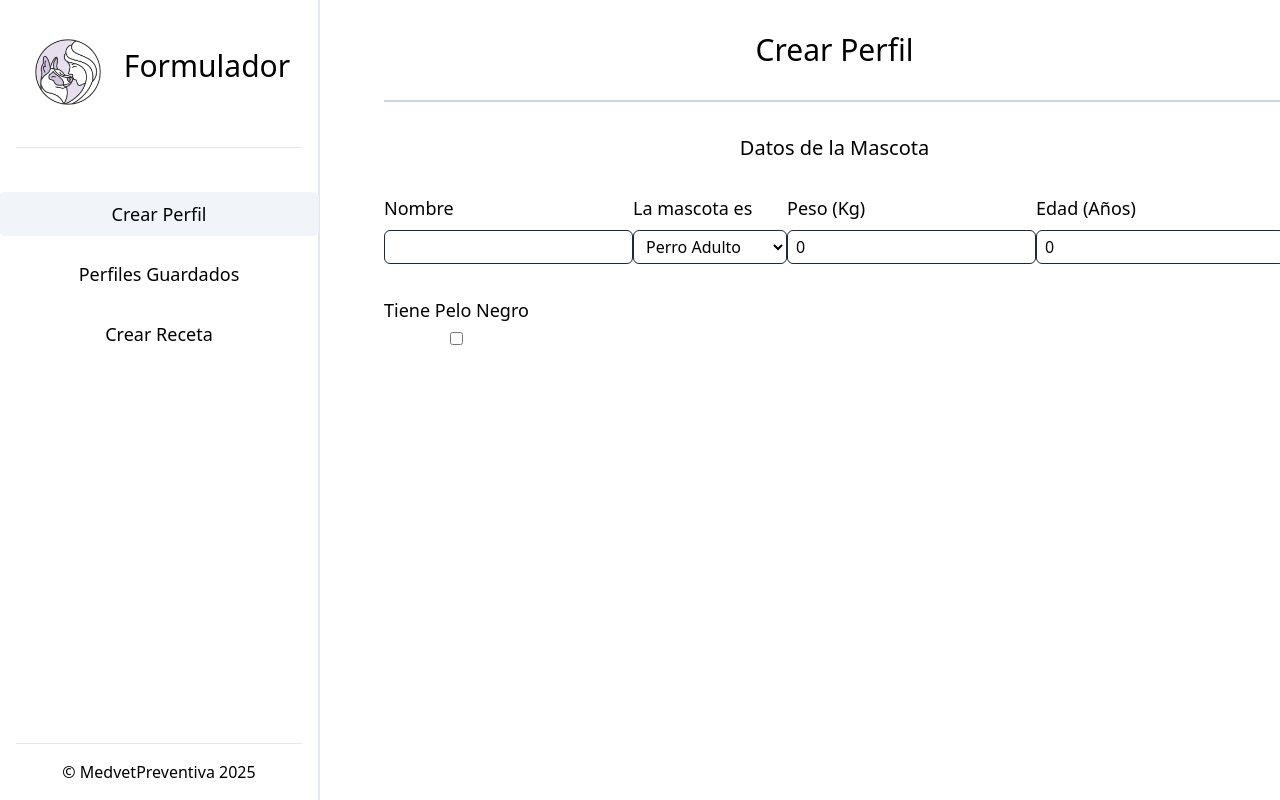
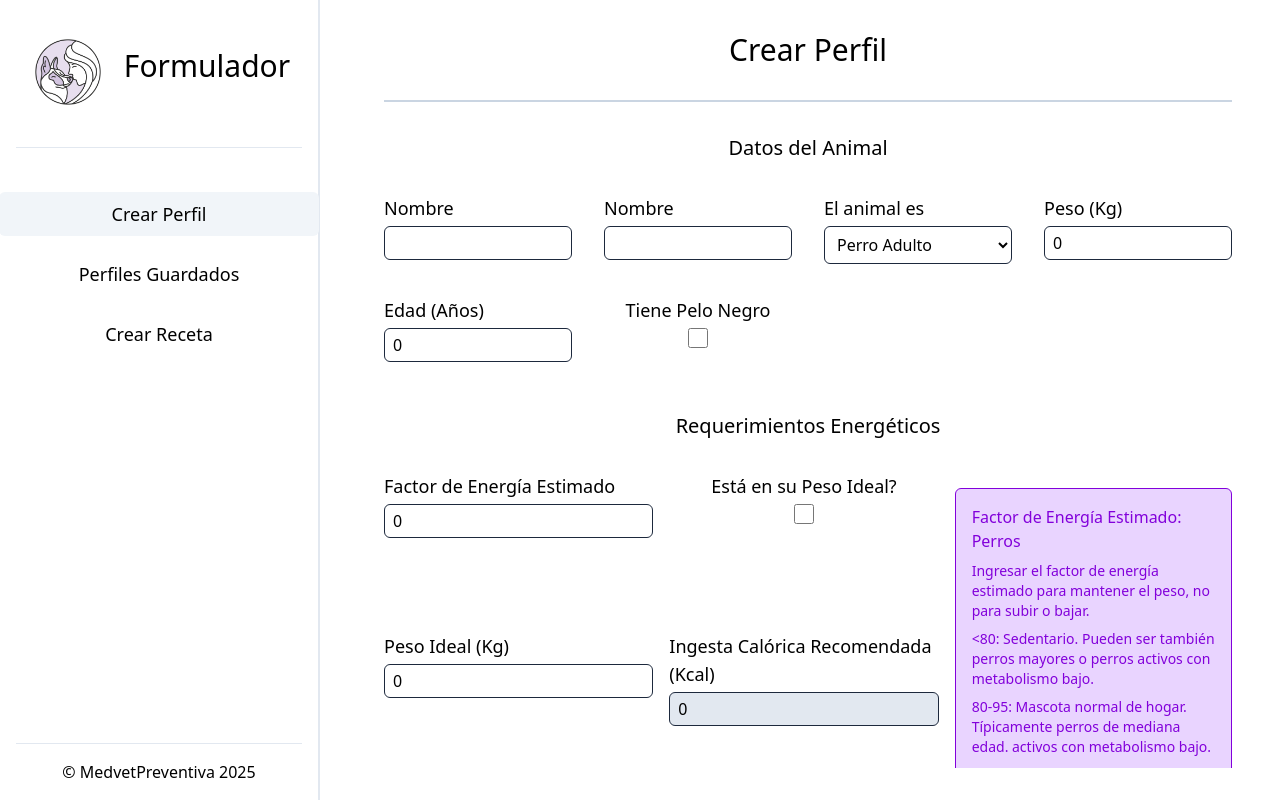
Before and after one commit to fmayo96/medvet-formulador, a React (Vite) app: page / in a window 1280 px wide. Built offline with nearby package versions, Linux system fonts and the light colour scheme.

Commit message:
refactor input

```diff
--- a/src/ui/components/CreateProfile.tsx
+++ b/src/ui/components/CreateProfile.tsx
@@ -1,4 +1,5 @@
 import React, { useState } from 'react'
+import Input from './Input'
 
 type FormData = {
   name: string
@@ -17,17 +18,22 @@ type FormData = {
   lactancyWeek: 1 | 2 | 3 | 4
   hasBlackFurr: boolean
   isCatOverweight: boolean
-  estimatedEnergyFactor: number // This is calculated
+  estimatedEnergyFactor: number
   isIdealWeight: boolean
   idealWeight: number
   useRecommendedCaloricIntake: boolean // true for calculated value
   recommendedCaloricIntake: number // use this if useRecommendedCaloricIntake === false
+  customCaloricIntake: number
   protein: number // percentage
   fat: number // percentage
   carbohydrate: number // percentage
   preferredFiber: number //percentage
   otherNotes: string
 }
+
+const reGato = /Gat/
+const reLact = /Lactancia/
+const reCachorro = /Cachorro/
 
 export default function CreateProfile() {
   const [formData, setFormData] = useState<FormData>({
@@ -44,6 +50,7 @@ export default function CreateProfile() {
     idealWeight: 0,
     useRecommendedCaloricIntake: true, // true for calculated value
     recommendedCaloricIntake: 0, // use this if useRecommendedCaloricIntake === false
+    customCaloricIntake: 0,
     protein: 0, // percentage
     fat: 0,
     carbohydrate: 0,
@@ -76,35 +83,43 @@ export default function CreateProfile() {
   }
 
   return (
-    <div className="w-3/4 h-screen py-8 mx-12 flex flex-col items-center">
+    <div className="w-3/4 h-screen py-8 px-12 flex flex-col items-center">
       <h1 className="text-3xl mb-8">Crear Perfil</h1>
       <hr className="border-slate-300 border-1 w-full" />
       <form
         className="flex flex-col w-full overflow-auto"
         style={{ scrollbarWidth: 'none' }}
       >
-        <h2 className="text-xl my-8 self-center">Datos de la Mascota</h2>
-        <div className="flex justify-between mb-8">
-          <div className="flex flex-col gap-2">
-            <label className="text-lg font-medium">Nombre</label>
+        <h2 className="text-xl my-8 self-center font-medium">
+          Datos del Animal
+        </h2>
+        <div className="grid grid-cols-4 gap-8 mb-8">
+          <Input
+            label="Nombre"
+            name="Nombre"
+            value={formData.name}
+            onChange={handleChange}
+          ></Input>
+          <div className="flex flex-col gap-1">
+            <label className="text-lg">Nombre</label>
             <input
               type="text"
               name="name"
               id="name"
-              value={formData?.name}
+              value={formData.name}
               onChange={handleChange}
               autoComplete="off"
               className="border-slate-800 border-1 py-1 px-2 rounded-md focus:outline-none"
             />
           </div>
-          <div className="flex flex-col gap-2">
-            <label className="text-lg font-medium">La mascota es</label>
+          <div className="flex flex-col gap-1">
+            <label className="text-lg ">El animal es</label>
             <select
               name="species"
               id="species"
-              value={formData?.species}
+              value={formData.species}
               onChange={handleSelectChange}
-              className="border-slate-800 border-1 py-1 px-2 rounded-md focus:outline-none"
+              className="border-slate-800 border-1 py-1.5  px-2 rounded-md focus:outline-none"
             >
               <option value="Perro Adulto">Perro Adulto</option>
               <option value="Gato Adulto">Gato Adulto</option>
@@ -116,68 +131,61 @@ export default function CreateProfile() {
               <option value="Gata Lactancia">Gata Lactancia</option>
             </select>
           </div>
-          <div className="flex flex-col gap-2">
-            <label className="text-lg font-medium">Peso (Kg)</label>
+          <div className="flex flex-col gap-1">
+            <label className="text-lg">Peso (Kg)</label>
             <input
               type="text"
               name="weight"
               id="weight"
-              value={formData?.weight}
+              value={formData.weight}
               onChange={handleChange}
               autoComplete="off"
               className="border-slate-800 border-1 py-1 px-2 rounded-md focus:outline-none"
             />
           </div>
-          <div className="flex flex-col gap-2">
-            {formData?.species === 'Perro Cachorro' ||
-            formData?.species === 'Gato Cachorro' ? (
-              <label className="text-lg font-medium">Edad (Meses)</label>
+          <div className="flex flex-col gap-1">
+            {reCachorro.test(formData.species) ? (
+              <label className="text-lg">Edad (Meses)</label>
             ) : (
-              <label className="text-lg font-medium">Edad (Años)</label>
+              <label className="text-lg">Edad (Años)</label>
             )}
             <input
               type="text"
               name="age"
               id="age"
-              value={formData?.age}
+              value={formData.age}
               onChange={handleChange}
               autoComplete="off"
               className="border-slate-800 border-1 py-1 px-2 rounded-md focus:outline-none"
             />
           </div>
-        </div>
-        <div className="flex gap-2 justify-between">
-          <div className="flex flex-col gap-2">
-            <label className="text-lg font-medium">Tiene Pelo Negro</label>
+          <div className="flex flex-col items-center gap-1 mb-4">
+            <label className="text-lg">Tiene Pelo Negro</label>
             <input
               type="checkbox"
               name="hasBlackFurr"
               id="hasBlackFurr"
               checked={formData.hasBlackFurr}
               onChange={handleCheckBoxChange}
+              className="w-5 h-5 accent-purple-500"
             />
           </div>
-          {(formData.species === 'Gato Adulto' ||
-            formData.species === 'Gato Cachorro' ||
-            formData.species === 'Gata Preñada' ||
-            formData.species === 'Gata Lactancia') && (
-            <div className="flex flex-col gap-2">
-              <label className="text-lg font-medium">Gato con Sobrepeso</label>
+          {reGato.test(formData.species) && (
+            <div className="flex flex-col items-center gap-1 mb-4">
+              <label className="text-lg">Gato con Sobrepeso</label>
               <input
                 type="checkbox"
                 name="isCatOverweight"
                 id="isCatOverweight"
                 checked={formData.isCatOverweight}
                 onChange={handleCheckBoxChange}
+                className="w-5 h-5 accent-purple-500"
               />
             </div>
           )}
-          {(formData.species === 'Gata Lactancia' ||
-            formData.species === 'Perra Preñada') && (
-            <div className="flex flex-col gap-2">
-              <label className="text-lg font-medium">
-                Cantidad de Cachorros
-              </label>
+          {reLact.test(formData.species) ? (
+            <div className="flex flex-col gap-1">
+              <label className="text-lg">Cantidad de Cachorros</label>
               <input
                 type="text"
                 name="weight"
@@ -188,18 +196,19 @@ export default function CreateProfile() {
                 className="border-slate-800 border-1 py-1 px-2 rounded-md focus:outline-none"
               />
             </div>
+          ) : (
+            <p></p>
           )}
 
-          {(formData.species === 'Gata Lactancia' ||
-            formData.species === 'Perra Lactancia') && (
-            <div className="flex flex-col gap-2">
-              <label className="text-lg font-medium">Semana (Lactancia)</label>
+          {reLact.test(formData.species) ? (
+            <div className="flex flex-col gap-1">
+              <label className="text-lg">Semana (Lactancia)</label>
               <select
                 name="species"
                 id="species"
                 value={formData.lactancyWeek}
                 onChange={handleSelectChange}
-                className="border-slate-800 border-1 py-1 px-2 rounded-md focus:outline-none"
+                className="border-slate-800 border-1 py-1.5 px-2 rounded-md focus:outline-none"
               >
                 <option value={1}>1</option>
                 <option value={2}>2</option>
@@ -207,6 +216,147 @@ export default function CreateProfile() {
                 <option value={4}>4</option>
               </select>
             </div>
+          ) : (
+            <p></p>
+          )}
+        </div>
+        <h2 className="text-xl mt-4 mb-8 self-center font-medium">
+          Requerimientos Energéticos
+        </h2>
+        <div className="grid grid-cols-[2fr_1fr] gap-4">
+          <div className="grid grid-cols-2 gap-4">
+            <div className="flex flex-col gap-1">
+              <label className="text-lg">Factor de Energía Estimado</label>
+              <input
+                type="text"
+                name="estimatedEnergyFactor"
+                id="estimatedEnergyFactor"
+                value={formData.estimatedEnergyFactor}
+                onChange={handleChange}
+                autoComplete="off"
+                className="border-slate-800 border-1 py-1 px-2 rounded-md focus:outline-none"
+              />
+            </div>
+            <div className="flex flex-col items-center gap-1">
+              <label className="text-lg">Está en su Peso Ideal?</label>
+              <input
+                type="checkbox"
+                name="isIdealWeight"
+                id="isIdealWeight"
+                checked={formData.isIdealWeight}
+                onChange={handleCheckBoxChange}
+                className="w-5 h-5 accent-purple-500"
+              />
+            </div>
+            <div className="flex flex-col gap-1">
+              <label className="text-lg">Peso Ideal (Kg)</label>
+              <input
+                type="text"
+                name="idealWeight"
+                id="idealWeight"
+                value={formData.idealWeight}
+                onChange={handleChange}
+                autoComplete="off"
+                className="border-slate-800 border-1 py-1 px-2 rounded-md focus:outline-none"
+              />
+            </div>
+            <div className="flex flex-col gap-1">
+              <label className="text-lg">
+                Ingesta Calórica Recomendada (Kcal)
+              </label>
+              <p className="border-1 border-slate-800 py-1 px-2 rounded-md bg-slate-200">
+                {formData.recommendedCaloricIntake}
+              </p>
+            </div>
+            <div className="flex flex-col items-center gap-1">
+              <label className="text-lg">
+                Usar Ingesta Calórica Recomendada?
+              </label>
+              <input
+                type="checkbox"
+                name="useRecommendedCaloricIntake"
+                id="useRecommendedCaloricIntake"
+                checked={formData.useRecommendedCaloricIntake}
+                onChange={handleCheckBoxChange}
+                className="w-5 h-5 accent-purple-500"
+              />
+            </div>
+            {!formData.useRecommendedCaloricIntake && (
+              <div className="flex flex-col gap-1">
+                <label className="text-lg">Ingesta Calórica</label>
+                <input
+                  type="text"
+                  name="customCaloricIntake"
+                  id="customCaloricIntake"
+                  value={formData.customCaloricIntake}
+                  onChange={handleChange}
+                  autoComplete="off"
+                  className="border-slate-800 border-1 py-1 px-2 rounded-md focus:outline-none"
+                />
+              </div>
+            )}
+          </div>
+          {reGato.test(formData.species) ? (
+            <div className="flex flex-col gap-2 bg-purple-200 border-1 border-purple-700 rounded-md p-4 mt-4">
+              <h3 className="font-medium text-purple-700">
+                Factor de Energía Estimado: Gatos
+              </h3>
+              <p className="text-purple-700 text-sm">
+                Ingresar el factor de energía estimado para mantener el peso, no
+                para subir o bajar.
+              </p>
+              <p className="text-purple-700 text-sm">
+                {'<'}55: Sedentario. Si tiene sobrepeso marcar la checkbox
+                arriba.
+              </p>
+              <p className="text-purple-700 text-sm">
+                55-70: Gatos de hogar, parcialmente sedentarios con explosiónes
+                breves de energía.
+              </p>
+              <p className="text-purple-700 text-sm">
+                70 - 100: Gatos de hogar activos. Gatos jóvenes y razas
+                exóticas.
+              </p>
+              <p className="text-purple-700 text-sm">
+                {'>'}100: Gatos muy activos o razas exóticas. Usualmente los
+                gatos de exterior o de granero.
+              </p>
+              <p className="text-purple-700 text-sm">
+                La mayoría de los gatos adultos están en 55-80. Excepciones:
+                gatos jóvenes o de razas exóticas.
+              </p>
+            </div>
+          ) : (
+            <div className="flex flex-col gap-2 bg-purple-200 border-1 border-purple-700 rounded-md p-4 mt-4">
+              <h3 className="font-medium text-purple-700">
+                Factor de Energía Estimado: Perros
+              </h3>
+              <p className="text-purple-700 text-sm">
+                Ingresar el factor de energía estimado para mantener el peso, no
+                para subir o bajar.
+              </p>
+              <p className="text-purple-700 text-sm">
+                {'<'}80: Sedentario. Pueden ser también perros mayores o perros
+                activos con metabolismo bajo.
+              </p>
+              <p className="text-purple-700 text-sm">
+                80-95: Mascota normal de hogar. Típicamente perros de mediana
+                edad. activos con metabolismo bajo.
+              </p>
+              <p className="text-purple-700 text-sm">
+                95-110: Perros con estilo de vida activo (hiking, deportes, vida
+                en granja) o jóvenes.
+              </p>
+              <p className="text-purple-700 text-sm">
+                110-130: Perros de trabajo y adultos jóvenes, especialmente si
+                on están castrados.
+              </p>
+              <p className="text-purple-700 text-sm">
+                {' '}
+                {'>'}130: Perros muy activos (trabajo o deporte en ambientes
+                fríos). No muy común.
+              </p>
+            </div>
           )}
         </div>
       </form>
--- /dev/null
+++ b/src/ui/components/Input.tsx
@@ -0,0 +1,81 @@
+type InputProps = {
+  type: 'text' | 'number' | 'checkbox' | 'select'
+  name: string
+  children?: React.ReactNode
+  value: any
+  label: string
+  onChange: (
+    event: React.ChangeEvent<HTMLInputElement | HTMLSelectElement>
+  ) => void
+}
+
+export default function Input({
+  type,
+  name,
+  children,
+  value,
+  label,
+  onChange,
+}: InputProps) {
+  let content = (
+    <input
+      type="text"
+      name={name}
+      id={name}
+      value={value}
+      onChange={onChange}
+      autoComplete="off"
+      className="border-slate-800 border-1 py-1 px-2 rounded-md focus:outline-none"
+    />
+  )
+
+  switch (type) {
+    case 'number':
+      content = (
+        <input
+          type="text"
+          name={name}
+          id={name}
+          value={value}
+          onChange={onChange}
+          autoComplete="off"
+          className="border-slate-800 border-1 py-1 px-2 rounded-md focus:outline-none"
+        />
+      )
+      break
+    case 'checkbox':
+      content = (
+        <input
+          type="checkbox"
+          name={name}
+          id={name}
+          checked={value}
+          onChange={onChange}
+          className="w-5 h-5 accent-purple-500"
+        />
+      )
+      break
+    case 'select':
+      content = (
+        <select
+          name={name}
+          id={name}
+          value={value}
+          onChange={onChange}
+          className="border-slate-800 border-1 py-1.5  px-2 rounded-md focus:outline-none"
+        >
+          {children}
+        </select>
+      )
+      break
+    default:
+      break
+  }
+
+  return (
+    <div className="flex flex-col gap-1">
+      <label className="text-lg">{label}</label>
+      {content}
+    </div>
+  )
+}
```
